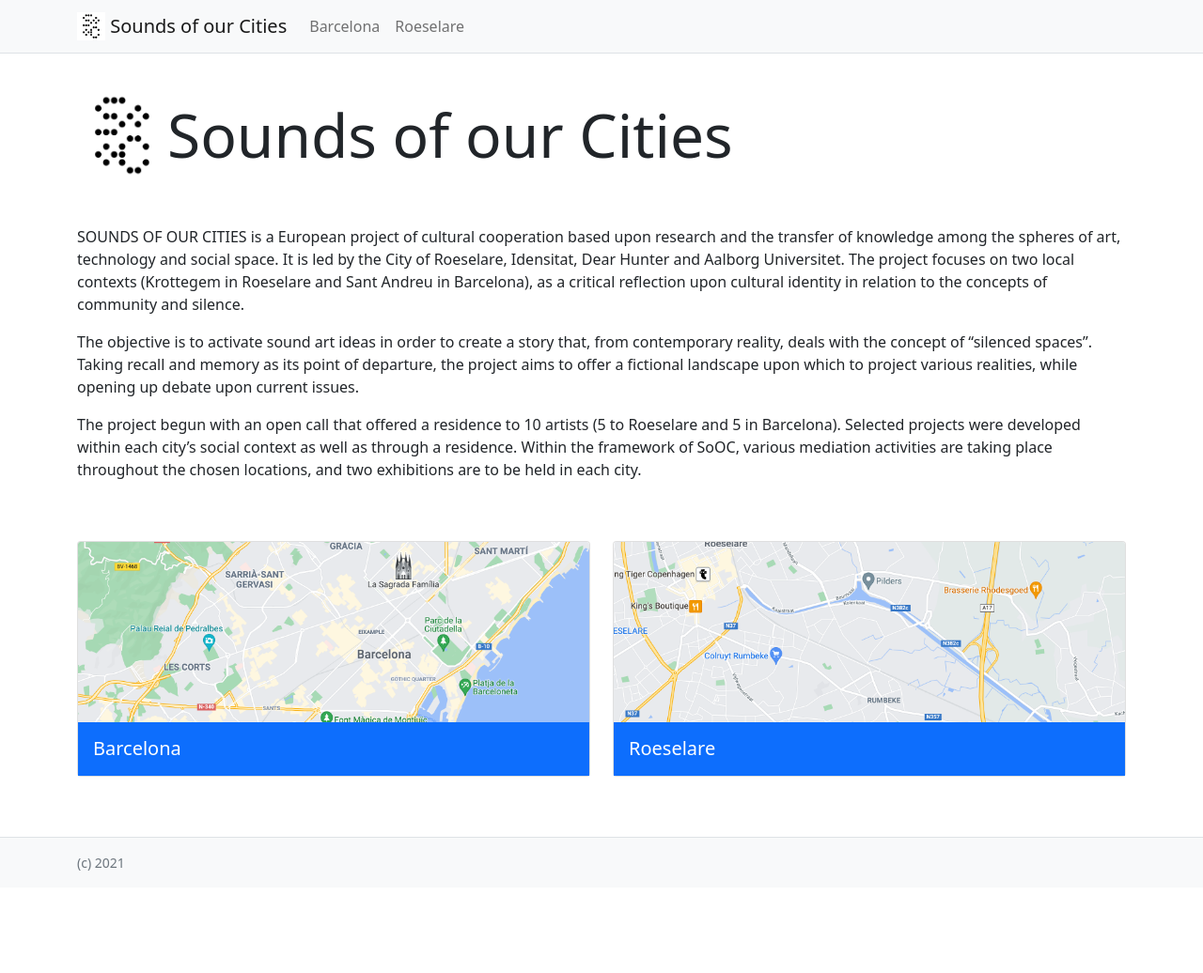
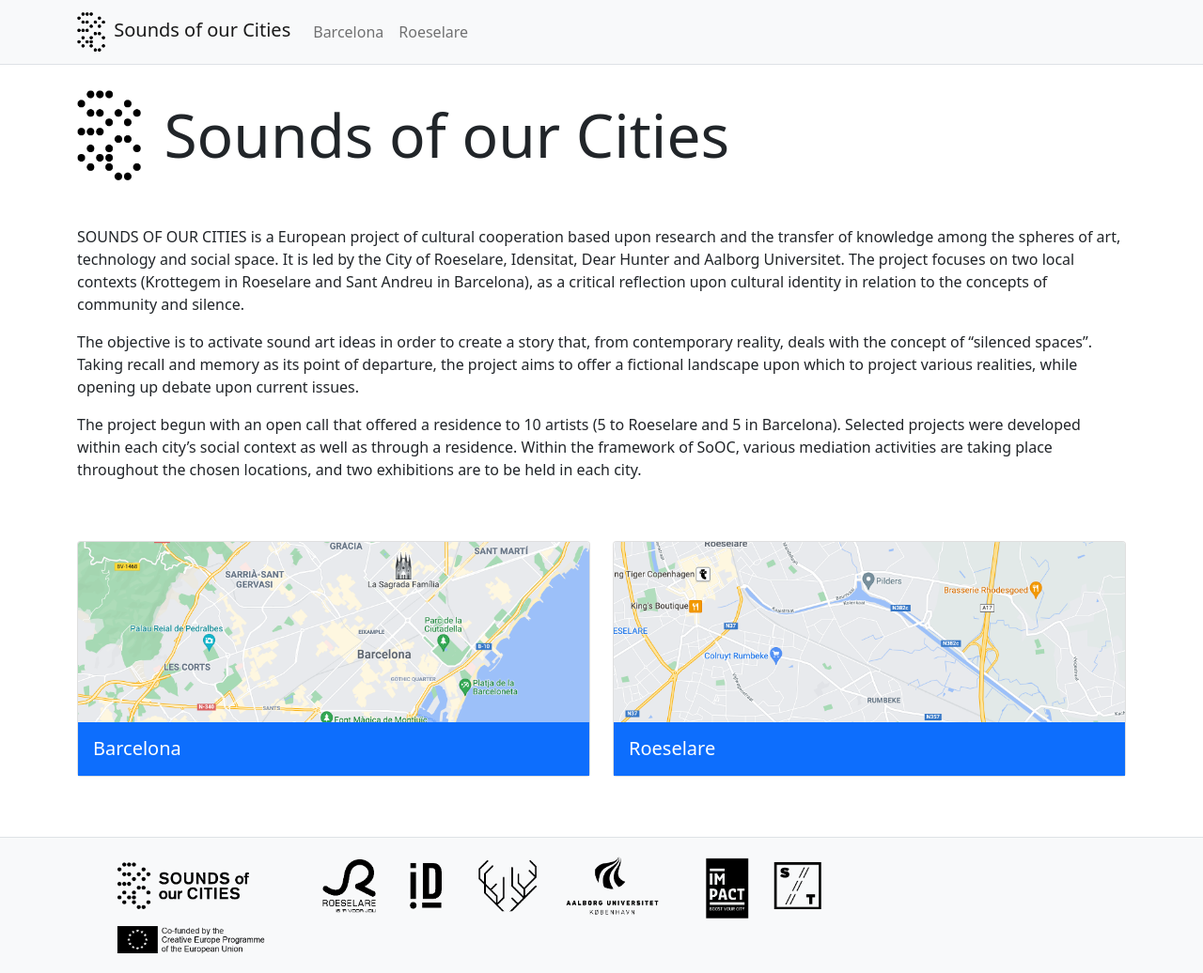
Before and after one commit to johngrz/SooCities.github.io, a Jekyll site: the page built from index.md, in a window 1280 px wide and 1036 px high. Shown: the whole window at 94% size. Built offline with Jekyll 4.4.1, drawn with Linux system fonts in a browser that asks for light colours.

Commit message:
Add favicon and footer. Use a transparent SooC logo.

```diff
--- a/_layouts/default.html
+++ b/_layouts/default.html
@@ -3,6 +3,18 @@
   <head>
     <meta name="viewport" content="width=device-width, initial-scale=1">
     <meta charset="utf-8">
+
+    <link rel="apple-touch-icon" sizes="180x180" href="/assets/favicon/apple-touch-icon.png">
+    <link rel="icon" type="image/png" sizes="32x32" href="/assets/favicon/favicon-32x32.png">
+    <link rel="icon" type="image/png" sizes="16x16" href="/assets/favicon/favicon-16x16.png">
+    <link rel="manifest" href="/assets/favicon/site.webmanifest">
+    <link rel="mask-icon" href="/assets/favicon/safari-pinned-tab.svg" color="#5bbad5">
+    <link rel="shortcut icon" href="/assets/favicon/favicon.ico">
+    <meta name="msapplication-TileColor" content="#da532c">
+    <meta name="msapplication-config" content="/assets/favicon/browserconfig.xml">
+    <meta name="theme-color" content="#ffffff">
+
+
     <title>{{ page.title }} - {{ site.title }}</title>
     <link href="https://cdn.jsdelivr.net/npm/bootstrap@5.1.3/dist/css/bootstrap.min.css" rel="stylesheet" integrity="sha384-1BmE4kWBq78iYhFldvKuhfTAU6auU8tT94WrHftjDbrCEXSU1oBoqyl2QvZ6jIW3" crossorigin="anonymous">
     <link href="/assets/css/extra.css" rel="stylesheet">
@@ -14,7 +26,7 @@
     <nav class="navbar navbar-expand-lg navbar-light bg-light fixed-top border-bottom">
       <div class="container">
         <a class="navbar-brand" href="/">
-          <img src="/assets/images/sooc_logo.gif" width="30" height="30" class="d-inline-block align-top" alt="">
+          <img src="/assets/images/sooc_logo.png" width="30" class="d-inline-block align-middle me-1" alt="SooC logo">
           {{ site.title }}
         </a>
         <button class="navbar-toggler" type="button" data-bs-toggle="collapse" data-bs-target="#navbarNavAltMarkup" aria-controls="navbarNavAltMarkup" aria-expanded="false" aria-label="Toggle navigation">
@@ -38,7 +50,8 @@
     <!-- Footer -->
     <footer class="mt-5 py-3 px-3 bg-light text-muted border-top">
         <div class="container">
-          <p class="small mb-0">(c) 2021</p>
+          <!-- <p class="small mb-0">(c) 2021</p> -->
+          <img src="/assets/images/logos.png" class="col-12 col-md-9">
         </div>
     </footer>
 
--- a/_layouts/index.html
+++ b/_layouts/index.html
@@ -3,7 +3,7 @@
 ---
 <div class="row">
   <div class="col-12 mt-5 mb-5 d-flex align-items-center">
-    <img src="/assets/images/sooc_logo.gif" height="96">
+    <img src="/assets/images/sooc_logo.png" height="96" class="me-4">
     <span class="display-3">{{ site.title }}</span>
   </div>
 </div>
```
Also changed, not shown: assets/favicon/browserconfig.xml (added, +9 -0 lines), assets/favicon/android-chrome-192x192.png (added), assets/favicon/android-chrome-512x512.png (added), assets/favicon/apple-touch-icon.png (added), assets/favicon/favicon-16x16.png (added), assets/favicon/favicon-32x32.png (added), assets/favicon/favicon.ico (added), assets/favicon/mstile-150x150.png (added), assets/favicon/safari-pinned-tab.svg (added), assets/favicon/site.webmanifest (added), assets/images/logos.png (added), assets/images/sooc_logo.gif (deleted), assets/images/sooc_logo.png (added).
